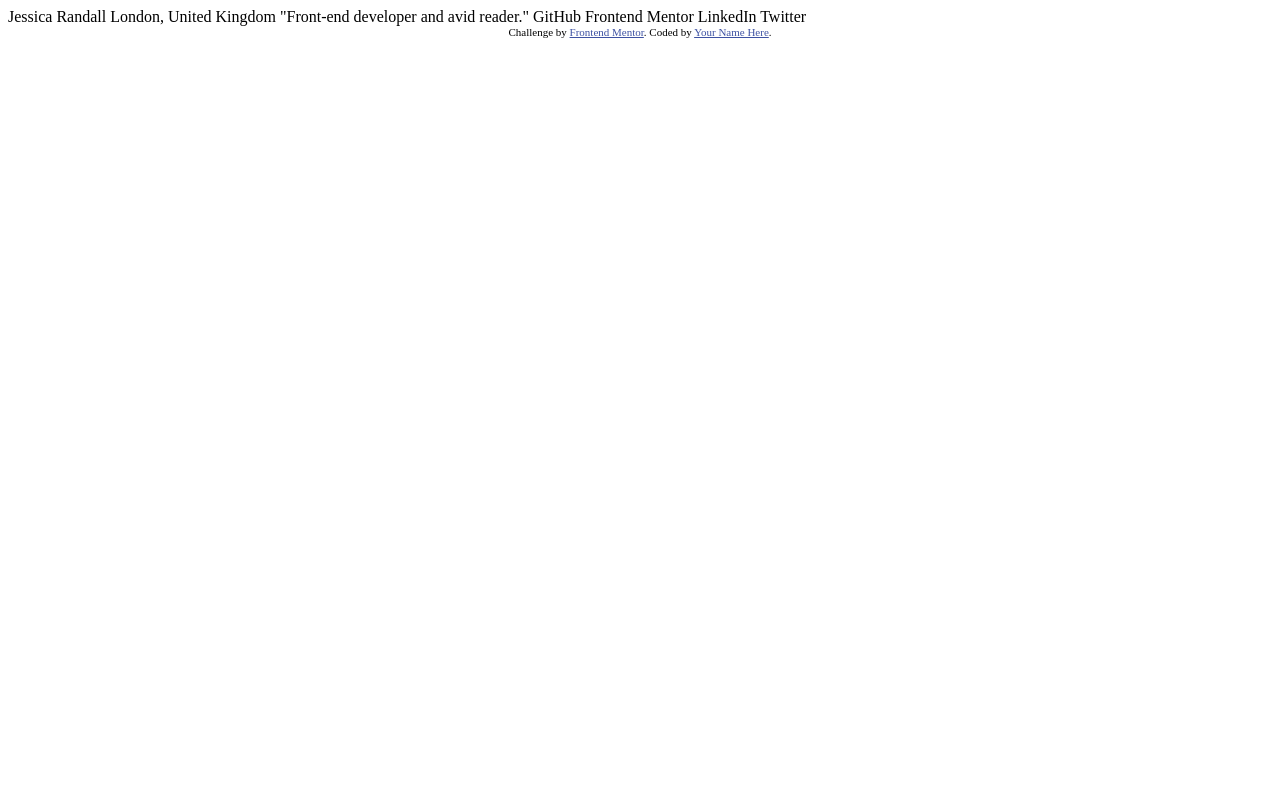
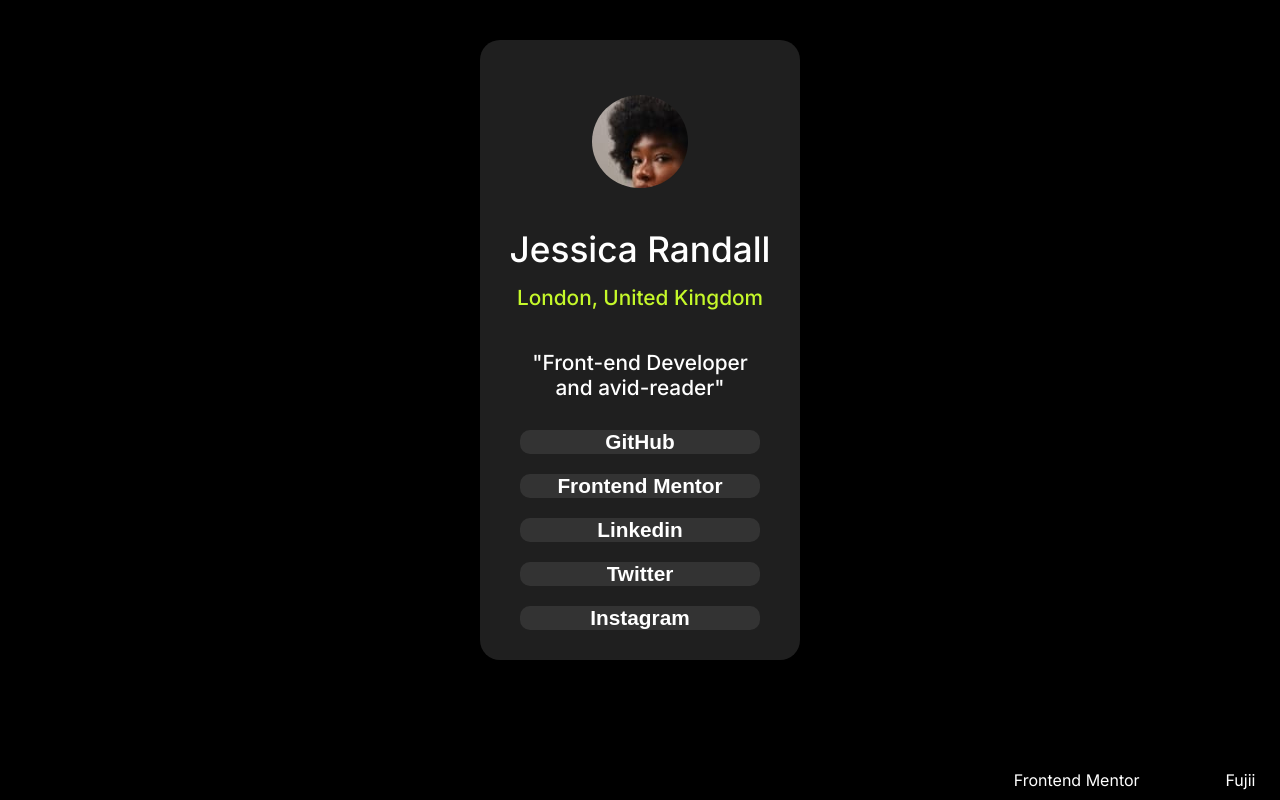
Before and after one commit to fujii-aluno/social-links-profile, a plain HTML site: page index.html in a window 1280 px wide. Drawn offline with Linux system fonts and the light colour scheme.

Commit message:
primeiro commit
varias mudanças

```diff
--- a/index.html
+++ b/index.html
@@ -8,27 +8,35 @@
 
   <title>Frontend Mentor | Social links profile</title>
 
-  <!-- Feel free to remove these styles or customise in your own stylesheet 👍 -->
-  <style>
-    .attribution { font-size: 11px; text-align: center; }
-    .attribution a { color: hsl(228, 45%, 44%); }
-  </style>
+  <link rel="stylesheet" href="styles.css">
 </head>
 <body>
 
-  Jessica Randall
-  London, United Kingdom
-  "Front-end developer and avid reader."
+  <div id="divCenter">
 
-  GitHub
-  Frontend Mentor
-  LinkedIn
-  Twitter
+      <div id='divImg'>
+        <img src="./assets/images/avatar-jessica.jpeg" alt="avatar icon">
+      </div>
 
+      <div id="midText">
+        <h1>Jessica Randall</h1>
+        <p>London, United Kingdom</p>
+      </div>
+
+      <div id="btnLinks">
+        <p>"Front-end Developer and avid-reader"</p>
+        <button class="btn"><a href="">GitHub</a></button>
+        <button class="btn"><a href="">Frontend Mentor</a></button>
+        <button class="btn"><a href="">Linkedin</a></button>
+        <button class="btn"><a href="">Twitter</a></button>
+        <button class="btn"><a href="">Instagram</a></button>
+      </div>
+
+  </div>
 
   <div class="attribution">
     Challenge by <a href="https://www.frontendmentor.io?ref=challenge" target="_blank">Frontend Mentor</a>.
-    Coded by <a href="#">Your Name Here</a>.
+    Coded by <a>Fujii</a>.
   </div>
 </body>
 </html>
--- /dev/null
+++ b/styles.css
@@ -0,0 +1,139 @@
+@import url('https://fonts.googleapis.com/css2?family=Inter:wght@100..900&display=swap');
+.attribution a{
+    color: white;
+    text-decoration: none;
+
+}
+.attribution{
+    position: absolute;
+    right: 20px;
+    bottom: 10px;
+}
+
+*{
+    margin:0;
+    padding:0;
+}
+
+body{
+    background-color:black;
+    display:flex;
+    justify-content: center;
+    align-items: center;
+    height: 100vh;
+    flex-direction: column;
+    font-family: "Inter";
+}
+
+#divCenter{
+    display:flex;
+    align-items: center;
+    padding:30px 0;
+    width:25vw;
+    height:70vh;
+    background-color: hsl(0, 0%, 12%);
+    border-radius: 20px;
+    flex-direction: column;
+    margin-bottom: 100px;
+}
+
+#divImg{
+    border-radius: 50%;
+    width:30%;
+    height:23%;
+    overflow: hidden;
+    object-fit: cover;
+    margin:25px 0;
+}
+
+#midText{
+    text-align: center;
+}
+
+#midText h1{
+    color:white;
+    font-weight: 500;
+    font-size: 2.2rem;
+    padding: 15px;
+}
+
+#midText p{
+    font-size: 1.3rem;
+    font-weight: 500;
+    color: hsl(75, 94%, 57%);
+}
+
+#btnLinks{
+    display: flex;
+    flex-direction: column;
+    width:75%;
+    height:50%;
+    margin-top: 40px;
+    color: white;
+}
+
+#btnLinks p{
+    text-align: center;
+    font-size: 1.3rem;
+    font-weight: 500;
+}
+
+.btn:first-of-type{
+    margin-top: 30px;
+}
+
+.btn{
+    border: none;
+    margin: 10px 0;
+    height: 20%;
+    background-color: hsl(0, 0%, 20%);
+    border-radius: 10px;
+    transition: .5s;
+}
+
+.btn a{
+    color: white;
+    text-decoration: none;
+    font-size: 1.3rem;
+    font-weight: 700;
+}
+
+.btn:hover,.btn a:hover{
+    background-color: hsl(75, 75%, 11%);
+}
+
+
+@media (max-width: 380px){
+    body{
+        background-color: BLACK;
+    }
+
+    #divCenter{
+        width: 90vw;
+        height: 85vh;
+        margin: 0;
+    }
+
+    #divImg{
+        width: 40vw;
+        height: 15vh;
+    }
+
+    #midText p{
+        font-size: 1.1em;
+        font-weight: 500;
+    }
+
+    #midText h1{
+        font-size: 1.7em;
+        font-weight: 500;
+    }
+
+    #btnLinks {
+        width: 90%;
+    }
+
+    .btn:hover{
+        border: 2px solid yellow;
+    }
+}
```
